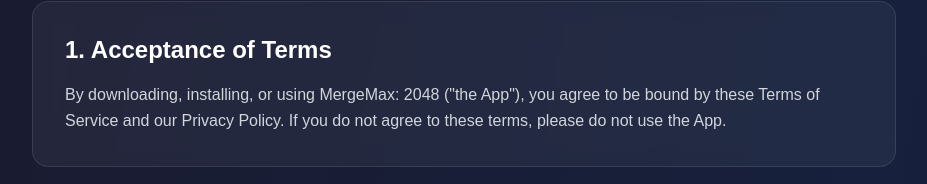
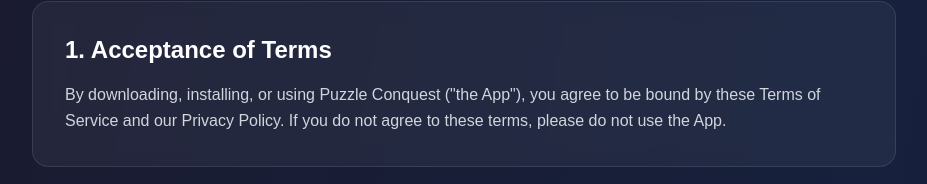
Before and after one commit to olivier-geiger/MergeMax-landing, a Next.js app: page /privacy in a window 1280 px wide. Shown: the part 239-423 px from the top of the page, without its empty margins (176-1103 px from the left). Built offline with nearby package versions, Linux system fonts and the light colour scheme.

Commit message:
change project name

```diff
--- a/app/page.tsx
+++ b/app/page.tsx
@@ -100,7 +100,7 @@
 
               <h1 className="text-6xl lg:text-7xl font-black mb-6">
                 <span className="bg-linear-to-r from-orange-400 via-yellow-400 to-orange-400 bg-clip-text text-transparent">
-                  MERGE MAX
+                  PUZZLE CONQUEST
                 </span>
                 <br />
                 <span className="text-white text-5xl lg:text-6xl">
@@ -417,7 +417,7 @@
             </h2>
 
             <p className="text-xl text-gray-300 mb-12">
-              Download MergeMax now and join thousands of players worldwide!
+              Download PuzzleConquest now and join thousands of players worldwide!
             </p>
 
             <motion.a
@@ -443,7 +443,7 @@
         <div className="container mx-auto px-4">
           <div className="flex flex-col md:flex-row justify-between items-center gap-6">
             <div className="text-center md:text-left">
-              <h3 className="text-2xl font-black text-white mb-2">MERGE MAX</h3>
+              <h3 className="text-2xl font-black text-white mb-2">Puzzle Conquest</h3>
               <p className="text-gray-400 text-sm">
                 © 2024 codewitholiver. All rights reserved.
               </p>
--- a/app/privacy/page.tsx
+++ b/app/privacy/page.tsx
@@ -41,7 +41,7 @@
           <div className="bg-white/5 backdrop-blur-sm border border-white/10 rounded-2xl p-8 mb-8">
             <h2 className="text-2xl font-bold text-white mb-4">1. Acceptance of Terms</h2>
             <p className="text-gray-300 leading-relaxed">
-              By downloading, installing, or using MergeMax: 2048 (&quot;the App&quot;), you agree to be bound by these Terms of Service and our Privacy Policy. If you do not agree to these terms, please do not use the App.
+              By downloading, installing, or using Puzzle Conquest (&quot;the App&quot;), you agree to be bound by these Terms of Service and our Privacy Policy. If you do not agree to these terms, please do not use the App.
             </p>
           </div>
 
@@ -327,13 +327,13 @@
             <div className="text-gray-300">
               <p>Email: <a href="mailto:olivier.codes@gmail.com" className="text-orange-400 hover:underline">olivier.codes@gmail.com</a></p>
               <p className="mt-2">Developer: codewitholiver</p>
-              <p className="mt-2">Website: <a href="https://mergemax.app" className="text-orange-400 hover:underline">mergemax.app</a></p>
+              <p className="mt-2">Website: <a href="https://mergemax.app" className="text-orange-400 hover:underline">puzzleconquest.app</a></p>
             </div>
           </div>
 
           <div className="bg-orange-500/10 border border-orange-500/30 rounded-2xl p-6 mt-8">
             <p className="text-orange-300 text-sm">
-              <strong>Important Notice:</strong> By using MergeMax: 2048, you acknowledge that you have read, understood, and agree to be bound by these Terms of Service and our{' '}
+              <strong>Important Notice:</strong> By using Puzzle Conquest, you acknowledge that you have read, understood, and agree to be bound by these Terms of Service and our{' '}
               <Link href="/privacy" className="underline hover:text-orange-200">
                 Privacy Policy
               </Link>. The App uses third-party services (Firebase Analytics, Google AdMob, Apple GameCenter, iCloud) which have their own terms and privacy policies.
```
Also changed, not shown: 1 other file (tests, documents, lock files or other folders).
